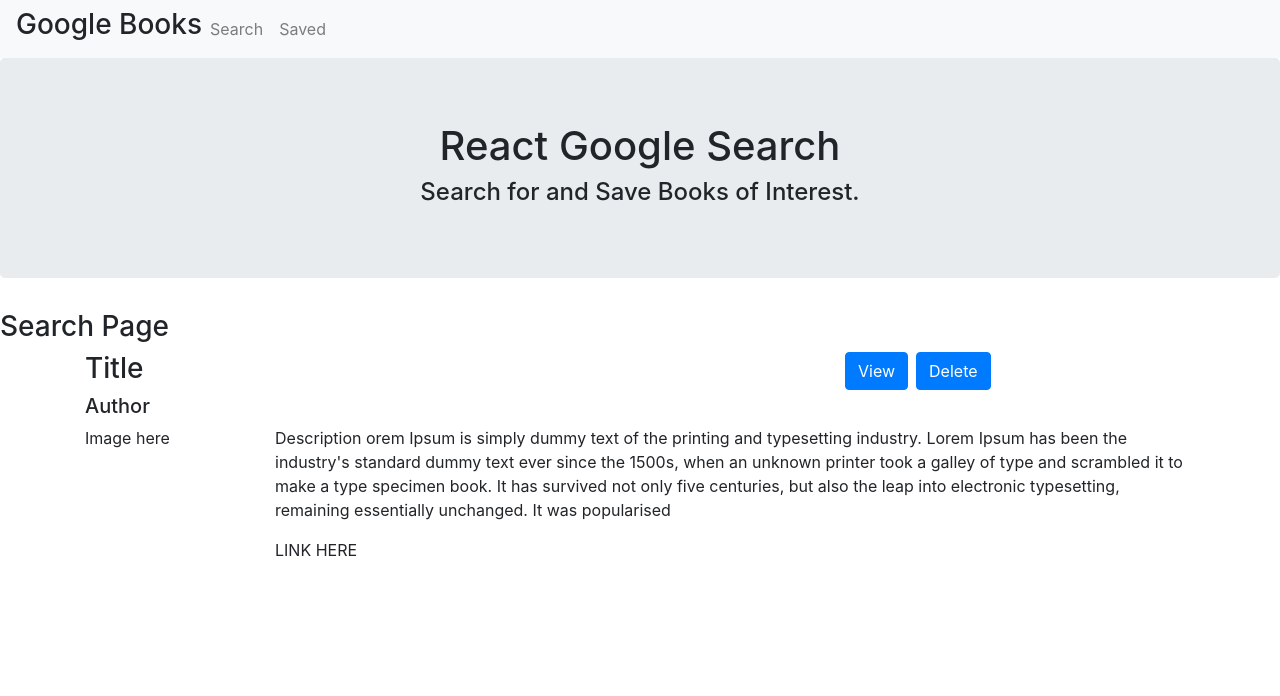
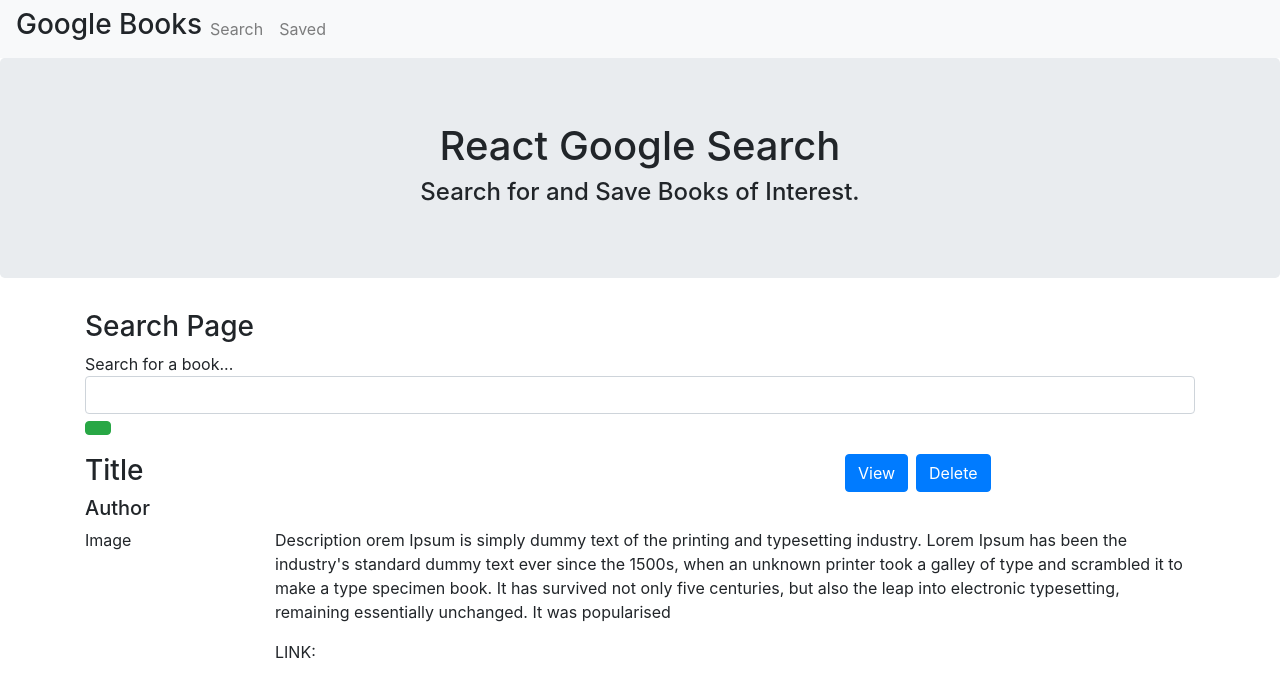
Before and after one commit to JenJayme/BookSearch, a React (Create React App) app in the folder client/: page / in a window 1280 px wide. Shown: the top 696 px of the page. Built offline with nearby package versions, Linux system fonts and the light colour scheme.

Commit message:
search bar and page

```diff
--- a/client/src/App.js
+++ b/client/src/App.js
@@ -1,6 +1,6 @@
 import React, { Component } from "react";
 import { BrowserRouter as Router, Route, Switch } from "react-router-dom";
-import Jumbotron from "./components/jumbotron";
+import MyJumbotron from "./components/jumbotron";
 import NavBar from "./components/navbar";
 import SavedPage from "./pages/Saved";
 import SearchPage from "./pages/Search";
@@ -12,7 +12,7 @@ function App() {
     <Router>
       <div>
         <NavBar/>
-        <Jumbotron />
+        <MyJumbotron />
         <Switch>
           <Route exact path="/" component={SearchPage}/>
           <Route exact path="/saved" component={SavedPage}/>
--- a/client/src/components/book-detail.js
+++ b/client/src/components/book-detail.js
@@ -2,14 +2,14 @@ import React from "react";
 import { Row, Col, Button } from 'react-bootstrap/'
 
 
-function BookDetail() {
+function BookDetail(props) {
 
     return (
         <div>
             <Col>
                 <Row>
-                    <Col className="left"><h3>Title</h3>
-                    <h5>Author</h5>
+                    <Col className="left"><h3>Title {props.title}</h3>
+                    <h5>Author {props.author}</h5>
                     </Col>
                     <Col md={{ span: 4, offset: 4 }}>
                         <Button className="mr-2">View</Button>
@@ -18,11 +18,11 @@ function BookDetail() {
                 </Row>
                 <Row>
                     <Col md={2}>
-                        <p>Image here</p>
+                        <p><img src={props.image}></img>Image</p>
                     </Col>
                     <Col md={10}>
                         <p>Description orem Ipsum is simply dummy text of the printing and typesetting industry. Lorem Ipsum has been the industry's standard dummy text ever since the 1500s, when an unknown printer took a galley of type and scrambled it to make a type specimen book. It has survived not only five centuries, but also the leap into electronic typesetting, remaining essentially unchanged. It was popularised </p>
-                        <p>LINK HERE</p>
+                        <p>LINK: {props.link}</p>
                     </Col>
 
                 </Row>
--- a/client/src/components/searchBar.js
+++ b/client/src/components/searchBar.js
@@ -1,15 +1,16 @@
 import React from "react";
+import Button from 'react-bootstrap/Button';
+// import searchBooks from "../utils/API"
 
-// This file exports the Input, TextArea, and FormBtn components
+export default function SearchBar(props) {
 
-export function Input(props) {
+
   return (
     <div className="form-group">
         Search for a book...
-      <input className="form-control" {...props} />
-      <button {...props} style={{ float: "right", marginBottom: 10 }} className="btn btn-success">
-      {props.children}
-    </button>
+      <input className="form-control"   />
+      <Button {...props} className="btn btn-success">
+    </Button>
     </div>
   );
 }
--- a/client/src/pages/Search.js
+++ b/client/src/pages/Search.js
@@ -4,11 +4,17 @@ import React from 'react';
 import NavBar from '../components/navbar';
 import MyJumbotron from '../components/jumbotron';
 import Results from '../components/results';
+import SearchBar from "../components/searchBar"
+import Container from "react-bootstrap/Container"
+
 
 export default function SearchPage() {
+
     return (
         <div>
+            <Container>
             <h3>Search Page</h3>
+                <SearchBar/></Container>
             <Results />
             {/* <p>Book Details here</p> */}
         </div>
```
